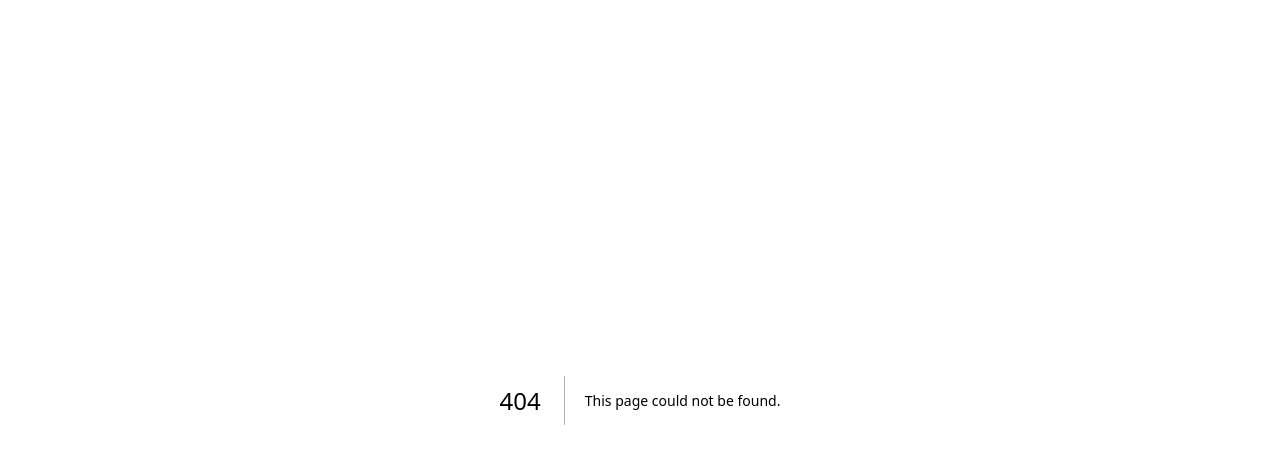
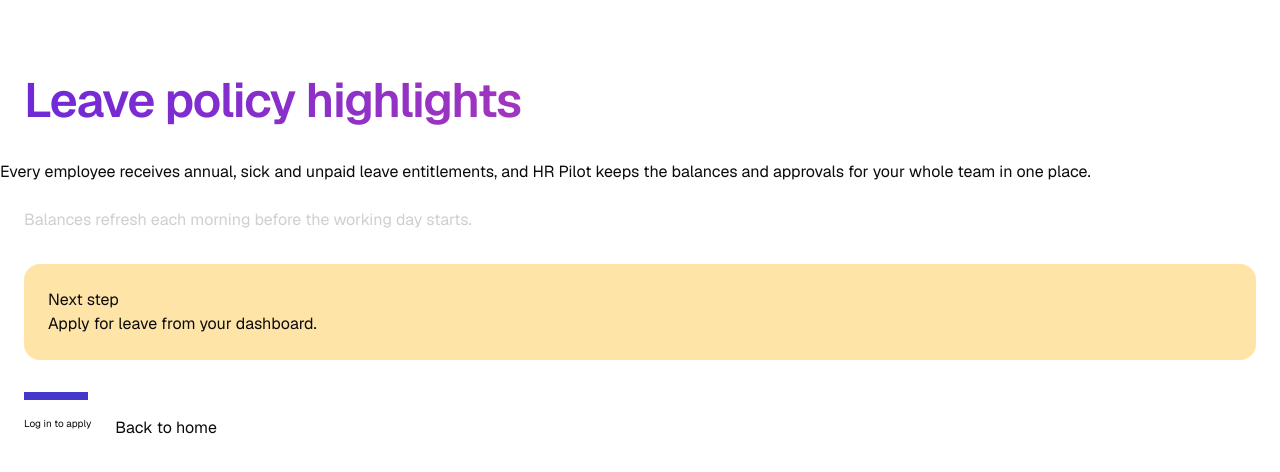
Before and after one commit to pristine-test-org/hr-pilot-vercel, a Next.js app: page /impeccable-test-drive in a window 1280 px wide. Before the commit this address had no page. Shown: the top 472 px of the page. Built offline with nearby package versions, Linux system fonts and the light colour scheme.

Commit message:
Add Impeccable test drive page

```diff
--- /dev/null
+++ b/app/impeccable-test-drive/page.tsx
@@ -0,0 +1,41 @@
+import Link from "next/link";
+import "./test-drive.css";
+
+export const metadata = { title: "Leave policy highlights - HR Pilot" };
+
+export default function TestDrivePage() {
+  return (
+    <div className="td-page">
+      <main className="td-main">
+        {/* Intentional, for Impeccable's test drive: gradient text on the heading. */}
+        <h1 className="td-heading">Leave policy highlights</h1>
+
+        {/* Intentional, for Impeccable's test drive: body text flush with the viewport edges, no background. */}
+        <p className="td-edge-text">
+          Every employee receives annual, sick and unpaid leave entitlements, and HR Pilot keeps the balances
+          and approvals for your whole team in one place.
+        </p>
+
+        {/* Intentional, for Impeccable's test drive: solid light grey text, well under 4.5:1 on white. */}
+        <p className="td-faint">Balances refresh each morning before the working day starts.</p>
+
+        {/* Intentional, for Impeccable's test drive: a colour outside the DESIGN.md palette. */}
+        <div className="td-card">
+          <h2>Next step</h2>
+          <p>Apply for leave from your dashboard.</p>
+        </div>
+
+        {/* Intentional, for Impeccable's test drive: layout property transition (width). */}
+        <div className="td-bar" aria-hidden />
+
+        <div className="td-links">
+          {/* Intentional, for Impeccable's test drive: link text under the 11px floor. */}
+          <Link href="/login" className="td-tiny-link">
+            Log in to apply
+          </Link>
+          <Link href="/">Back to home</Link>
+        </div>
+      </main>
+    </div>
+  );
+}
--- /dev/null
+++ b/app/impeccable-test-drive/test-drive.css
@@ -0,0 +1,19 @@
+.td-page { min-height: 100vh; background: #fff; }
+.td-main { padding: 4rem 0; }
+.td-heading {
+  padding: 0 1.5rem;
+  font-size: 3rem;
+  font-weight: 600;
+  letter-spacing: -0.025em;
+  background: linear-gradient(90deg, #6d28d9, #ec4899);
+  -webkit-background-clip: text;
+  background-clip: text;
+  color: transparent;
+}
+.td-edge-text { margin: 1.5rem 0; padding: 0; max-width: none; }
+.td-faint { padding: 0 1.5rem; color: #cfcfcf; }
+.td-card { margin: 2rem 1.5rem; padding: 1.5rem; border-radius: 1rem; background: #ffe4a8; }
+.td-bar { margin: 1rem 1.5rem; height: 0.5rem; width: 4rem; background: #4338ca; transition: width 0.3s; }
+.td-bar:hover { width: 16rem; }
+.td-links { display: flex; gap: 1.5rem; padding: 0 1.5rem; }
+.td-tiny-link { font-size: 10px; }
--- a/app/page.tsx
+++ b/app/page.tsx
@@ -86,6 +86,9 @@ export default function LandingPage() {
               <Link href="/login" className={cn(buttonVariants({ size: "lg" }))}>
                 Log in to your workspace
                 <ArrowRight className="h-4 w-4" />
+              </Link>
+              <Link href="/impeccable-test-drive" className={cn(buttonVariants({ size: "lg", variant: "outline" }))}>
+                Leave policy highlights
               </Link>
             </div>
             <div className="mt-6 flex flex-wrap items-center justify-center gap-x-8 gap-y-3 text-sm text-muted-foreground">
```
